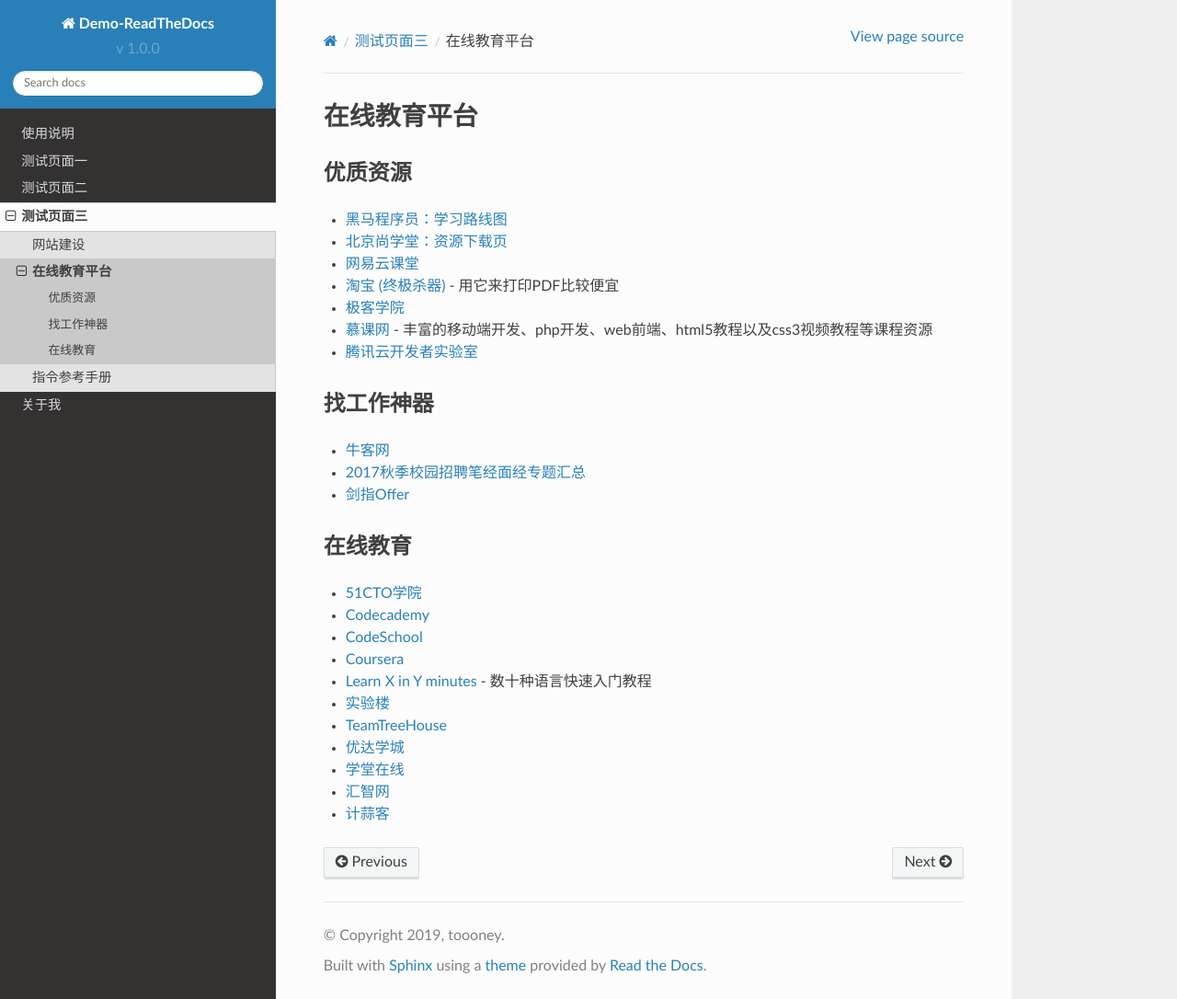
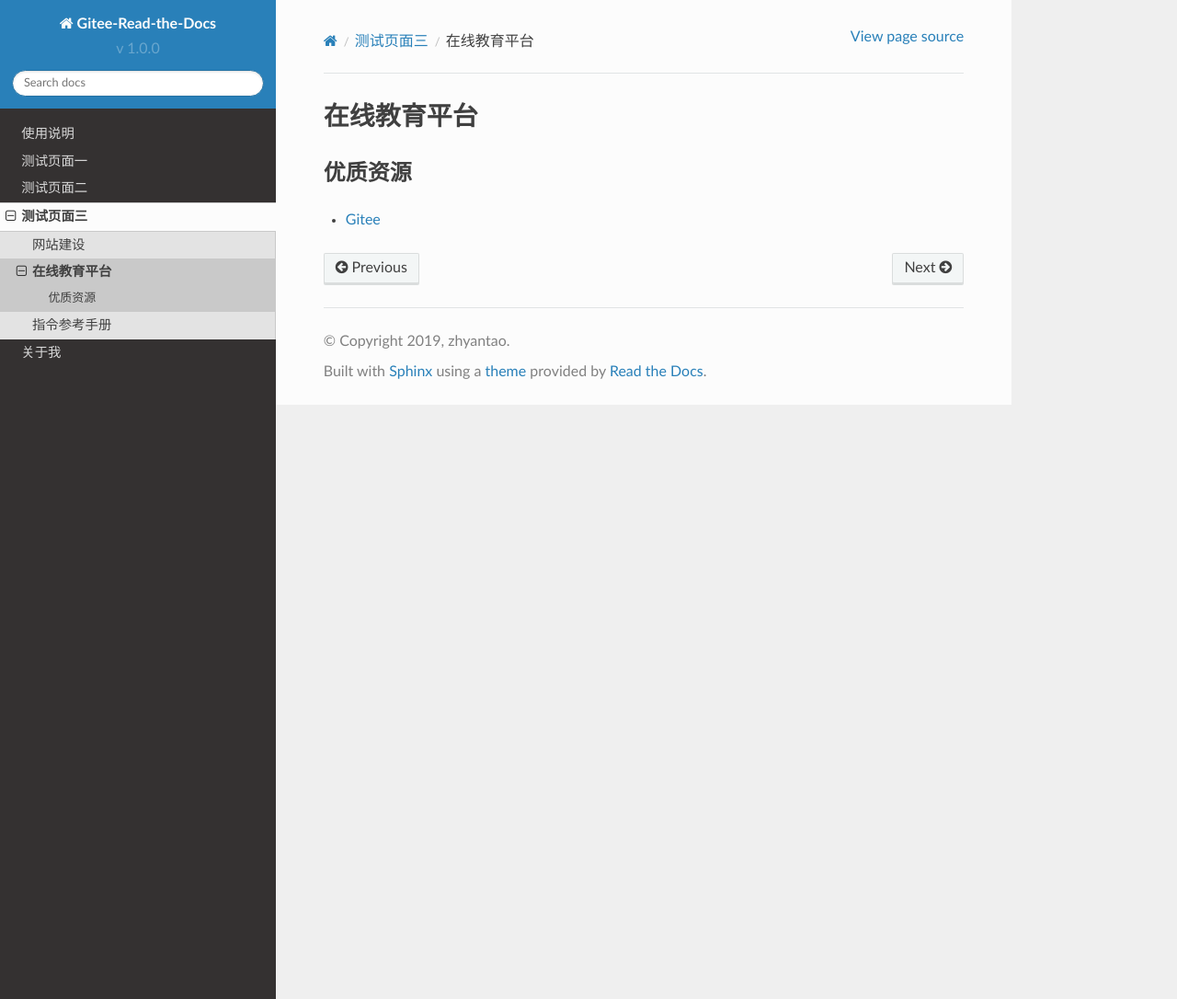
Before and after one commit to blsnt/readthedocs, a Sphinx documentation site: the page built from source/docs/c03/c03_02.rst, in a window 1280 px wide and 1086 px high. Shown: the whole window at 92% size. Built offline with Sphinx 7.4.7 and the Read the Docs theme 2.0.0, drawn with Linux system fonts in a browser that asks for light colours.

```diff
--- a/source/conf.py
+++ b/source/conf.py
@@ -46,9 +46,9 @@ source_suffix = ['.rst','.md']
 master_doc = 'index'
 
 # General information about the project.
-project = u'Demo-ReadTheDocs'
-copyright = u'2019, toooney'
-author = u'Toney-Z'
+project = u'Gitee-Read-the-Docs'
+copyright = u'2019, zhyantao'
+author = u'Zhang'
 
 # The version info for the project you're documenting, acts as replacement for
 # |version| and |release|, also used in various other places throughout the
@@ -78,8 +78,8 @@ htmlhelp_basename = 'Mannul Doc'
 # (source start file, target name, title,
 #  author, documentclass [howto, manual, or own class]).
 latex_documents = [
-    (master_doc, 'Demo-ReadTheDocs.tex', 'Demo-ReadTheDocs Documentation',
-     'Toney-Z', 'howto'),
+    (master_doc, 'Gitee-Read-the-Docs.tex', 'Gitee-Read-the-Docs Documentation',
+     'Zhang', 'howto'),
 ]
 
 # -- Options for manual page output ---------------------------------------
@@ -87,7 +87,7 @@ latex_documents = [
 # One entry per manual page. List of tuples
 # (source start file, name, description, authors, manual section).
 man_pages = [
-    (master_doc, 'Demo-ReadTheDocs', 'Demo-ReadTheDocs Documentation',
+    (master_doc, 'Gitee-Read-the-Docs', 'Gitee-Read-the-Docs Documentation',
      [author], 1)
 ]
 
@@ -101,8 +101,8 @@ man_pages = [
 # (source start file, target name, title, author,
 #  dir menu entry, description, category)
 texinfo_documents = [
-    (master_doc, 'Demo-ReadTheDocs', 'Demo-ReadTheDocs Documentation',
-     author, 'Toney-Z', u'Toney-Z',
+    (master_doc, 'Gitee-Read-the-Docs', 'Gitee-Read-the-Docs Documentation',
+     author, 'Zhang', u'Zhang',
      'Miscellaneous'),
 ]
 
--- a/source/docs/aboutme.rst
+++ b/source/docs/aboutme.rst
@@ -2,8 +2,5 @@
 关于我
 ==============
 
-* Name：     Toney Zhang
+* Name：     Zhyantao
 * Addr：     Tangshan China
-* Email：    zhyantao@126.com
-* Blog：     https://toooney.cn
-* GitHub：   https://github.com/zhyantao
--- a/source/docs/c03/c03_02.rst
+++ b/source/docs/c03/c03_02.rst
@@ -4,34 +4,4 @@
 优质资源
 ~~~~~~~~
 
--  `黑马程序员：学习路线图 <http://yun.itheima.com/map>`__
--  `北京尚学堂：资源下载页 <http://www.bjsxt.com/download.html>`__
--  `网易云课堂 <https://study.163.com/>`__
--  `淘宝 (终极杀器) <https://www.taobao.com/>`__ - 用它来打印PDF比较便宜
--  `极客学院 <http://ke.jikexueyuan.com/zhiye/javaweb/>`__
--  `慕课网 <https://www.imooc.com/course/list?c=java>`__ -
-   丰富的移动端开发、php开发、web前端、html5教程以及css3视频教程等课程资源
--  `腾讯云开发者实验室 <https://cloud.tencent.com/developer/labs/gallery>`__
-
-找工作神器
-~~~~~~~~~~
-
--  `牛客网 <https://www.nowcoder.com/>`__
--  `2017秋季校园招聘笔经面经专题汇总 <https://www.nowcoder.com/discuss/12805>`__
--  `剑指Offer <https://www.nowcoder.com/ta/coding-interviews>`__
-
-在线教育
-~~~~~~~~
-
--  `51CTO学院 <http://edu.51cto.com>`__
--  `Codecademy <https://www.codecademy.com/?locale_code=zh>`__
--  `CodeSchool <https://www.codeschool.com>`__
--  `Coursera <https://www.coursera.org/courses?orderby=upcoming&lngs=zh>`__
--  `Learn X in Y minutes <https://learnxinyminutes.com>`__ -
-   数十种语言快速入门教程
--  `实验楼 <https://www.shiyanlou.com>`__
--  `TeamTreeHouse <https://teamtreehouse.com>`__
--  `优达学城 <https://www.udacity.com>`__
--  `学堂在线 <https://www.xuetangx.com>`__
--  `汇智网 <http://www.hubwiz.com>`__
--  `计蒜客 <http://www.jisuanke.com>`__
+-  `Gitee <https://gitee.com/explore>`__
--- a/source/docs/preface.rst
+++ b/source/docs/preface.rst
@@ -6,7 +6,7 @@
 
 .. note:: 环境部署::
 
-  > git clone https://github.com/toooney/demo-readthedocs.git
+  > git clone https://gitee.com/zhyantao/readthedocs.git
   > pip install sphinx recommonmark sphinx-autobuild sphinx_rtd_theme -i http://mirrors.aliyun.com/pypi/simple/ --trusted-host=mirrors.aliyun.com
 
 二、撰写博文并发表
--- a/source/index.rst
+++ b/source/index.rst
@@ -4,7 +4,7 @@
    contain the root `toctree` directive.
 
 ================================================
-A Demo of `Read the Docs`
+使用Gitee + Read the Docs搭建文档
 ================================================
 
 .. toctree::
```
Also changed, not shown: README.md (+6 -7 lines), .travis.yml (deleted).
